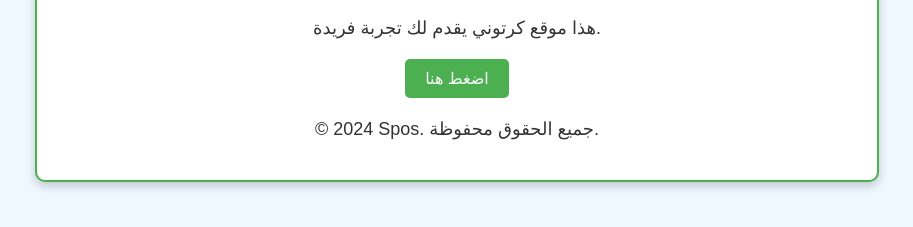
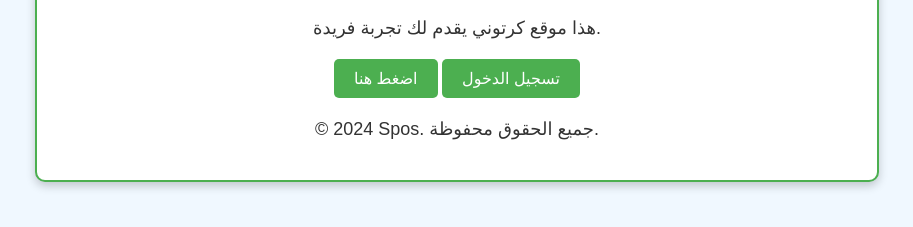
Before and after one commit to ali6221/spos, a plain HTML site: page index.html in a window 1280 px wide. Shown: the part 83-310 px from the top of the page, without its empty margins (183-1096 px from the left). Drawn offline with Linux system fonts and the light colour scheme.

Commit message:
Update index.html

```diff
--- a/index.html
+++ b/index.html
@@ -15,6 +15,8 @@
             <p>هذا موقع كرتوني يقدم لك تجربة فريدة.</p>
             <button id="actionButton">اضغط هنا</button>
             <div id="message" class="hidden"></div>
+
+            <button onclick="window.location.href='login.html'">تسجيل الدخول</button>
         </main>
         <footer>
             <p>&copy; 2024 Spos. جميع الحقوق محفوظة.</p>
```
